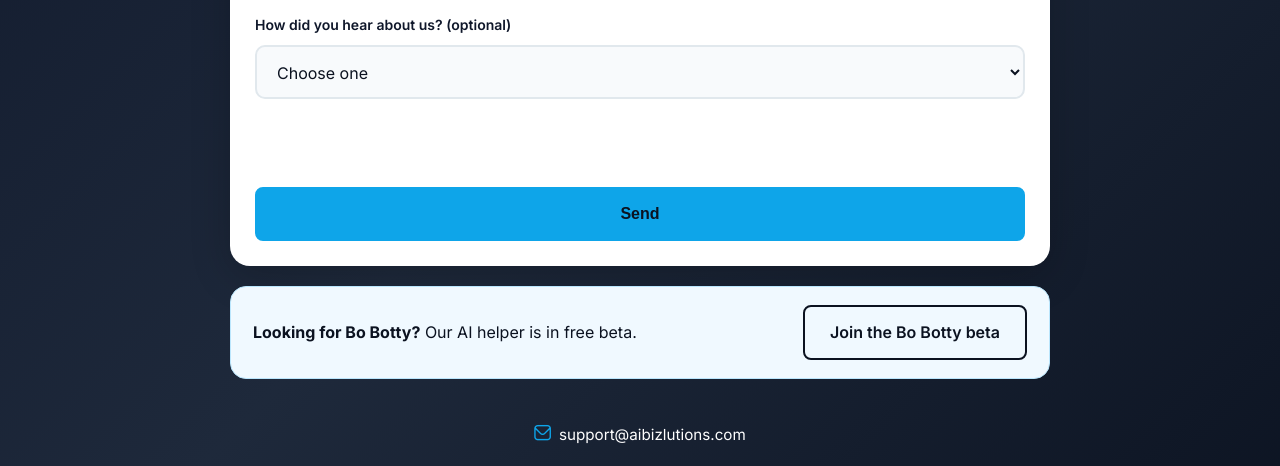
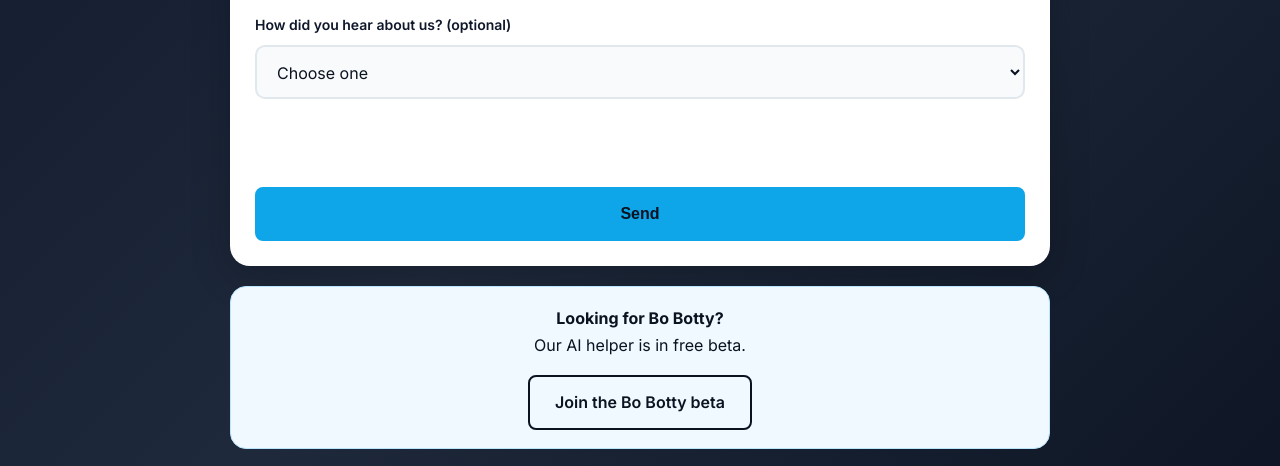
Before and after one commit to coolcourd/aibizlutions.com, a plain HTML site: page index.html in a window 1280 px wide. Shown: the part 4613-5079 px from the top of the page. Drawn offline with nearby package versions, Linux system fonts and the light colour scheme.

Commit message:
Bo Botty beta box: line break after the question, everything centred
Co-Authored-By: Claude Opus 5.5 <noreply@anthropic.com>

```diff
--- a/index.html
+++ b/index.html
@@ -27,7 +27,7 @@
     <link rel='stylesheet' href='https://cdn-uicons.flaticon.com/2.6.0/uicons-solid-rounded/css/uicons-solid-rounded.css'>
     <link rel='stylesheet' href='https://cdn-uicons.flaticon.com/2.6.0/uicons-regular-rounded/css/uicons-regular-rounded.css'>
     <link rel='stylesheet' href='https://cdn-uicons.flaticon.com/2.6.0/uicons-brands/css/uicons-brands.css'>
-    <link rel="stylesheet" href="style.css?v=20261122b">
+    <link rel="stylesheet" href="style.css?v=20261122c">
     <script type="application/ld+json">
     {
         "@context": "https://schema.org",
@@ -384,7 +384,7 @@
                 </div>
 
                 <div class="bo-beta-callout">
-                    <p><strong>Looking for Bo Botty?</strong> Our AI helper is in free beta.</p>
+                    <p><strong>Looking for Bo Botty?</strong><br>Our AI helper is in free beta.</p>
                     <a href="https://bobotty.com/#join" class="btn btn-secondary">Join the Bo Botty beta</a>
                 </div>
                 </div>
--- a/style.css
+++ b/style.css
@@ -2497,7 +2497,7 @@ button.menu-toggle {
 .bobotty-ctas { display: flex; gap: 14px; justify-content: center; flex-wrap: wrap; margin-top: 28px; }
 .bobotty-ctas .btn { margin: 0; }
 .hp-field { position: absolute; left: -9999px; width: 1px; height: 1px; opacity: 0; }
-.bo-beta-callout { display: flex; align-items: center; justify-content: space-between; gap: 16px; flex-wrap: wrap; margin-top: 20px; padding: 18px 22px; border-radius: 16px; background: #f0f9ff; border: 1px solid #bae6fd; color: var(--bo-ink); }
+.bo-beta-callout { display: flex; flex-direction: column; align-items: center; justify-content: center; text-align: center; gap: 16px; flex-wrap: wrap; margin-top: 20px; padding: 18px 22px; border-radius: 16px; background: #f0f9ff; border: 1px solid #bae6fd; color: var(--bo-ink); }
 .bo-beta-callout p { margin: 0; font-size: 1rem; }
 .bo-beta-callout .btn { margin: 0; color: var(--bo-ink); border-color: var(--bo-ink); }
 .contact-section .bo-beta-callout p, .contact-section .bo-beta-callout strong { color: var(--bo-ink); }
```
